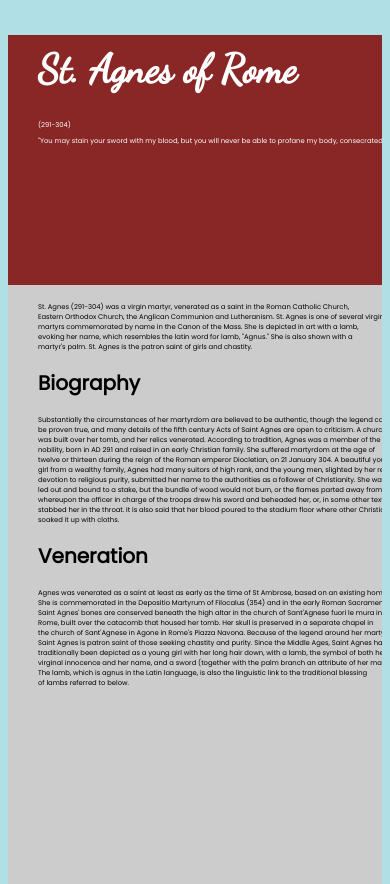
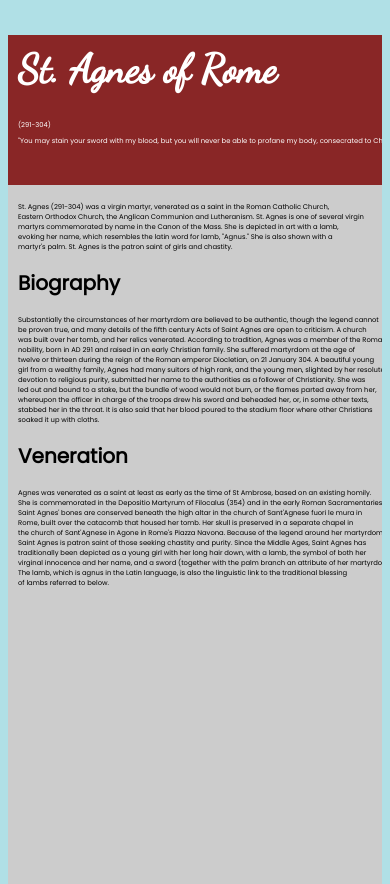
Before and after one commit to aidantomcy/saintsforus-py, a Flask app: page /stagnes in a window 390 px wide. Shown: the top 884 px of the page. Run offline with Flask 2, Linux system fonts and the light colour scheme.

Commit message:
Improve responsiveness on mobile

```diff
--- a/website/static/css/saint.css
+++ b/website/static/css/saint.css
@@ -121,13 +121,25 @@ a {
 }
 
 /* RESPONSIVENESS FOR MOBILE DEVICES */
-@media (max-width: 500px) {
+@media (max-width: 768px) {
+  .container {
+    width: 100vw;
+  }
+
+  .header {
+    height: 150px;
+  }
+
   .header h1 {
     font-size: 40px;
   }
 
   .header p {
-    font-size: 10px !important;
+    font-size: 40px !important;
+  }
+
+  .text {
+    margin-left: 10px;
   }
 
   .text h2 {
```
